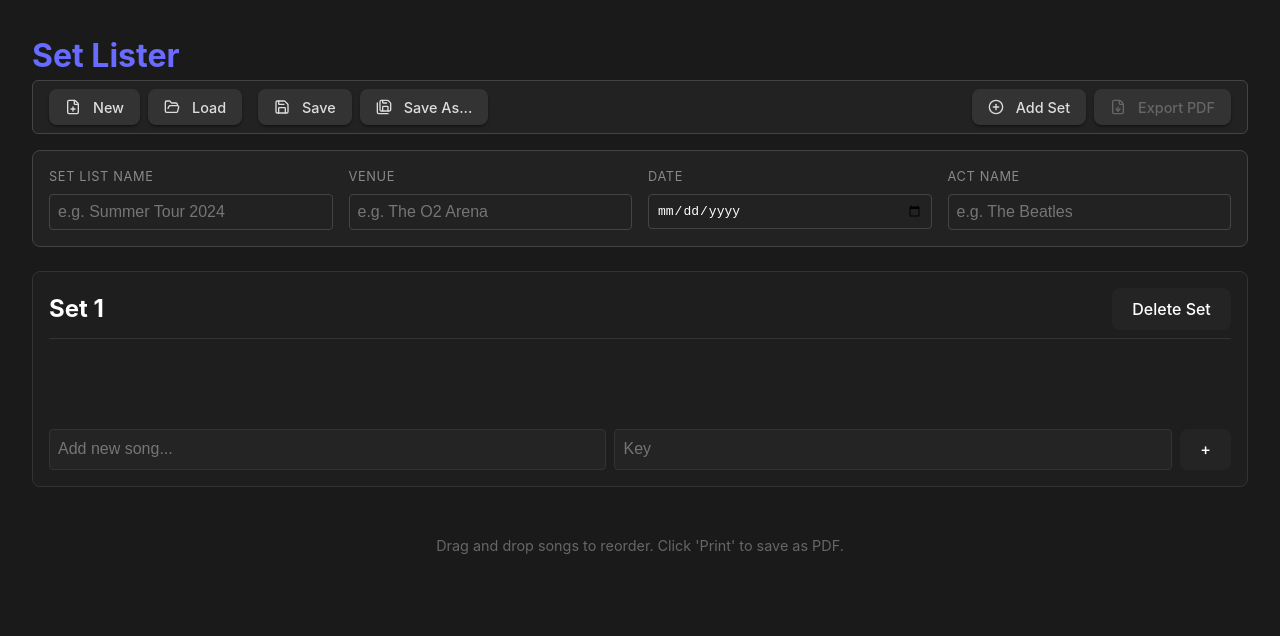
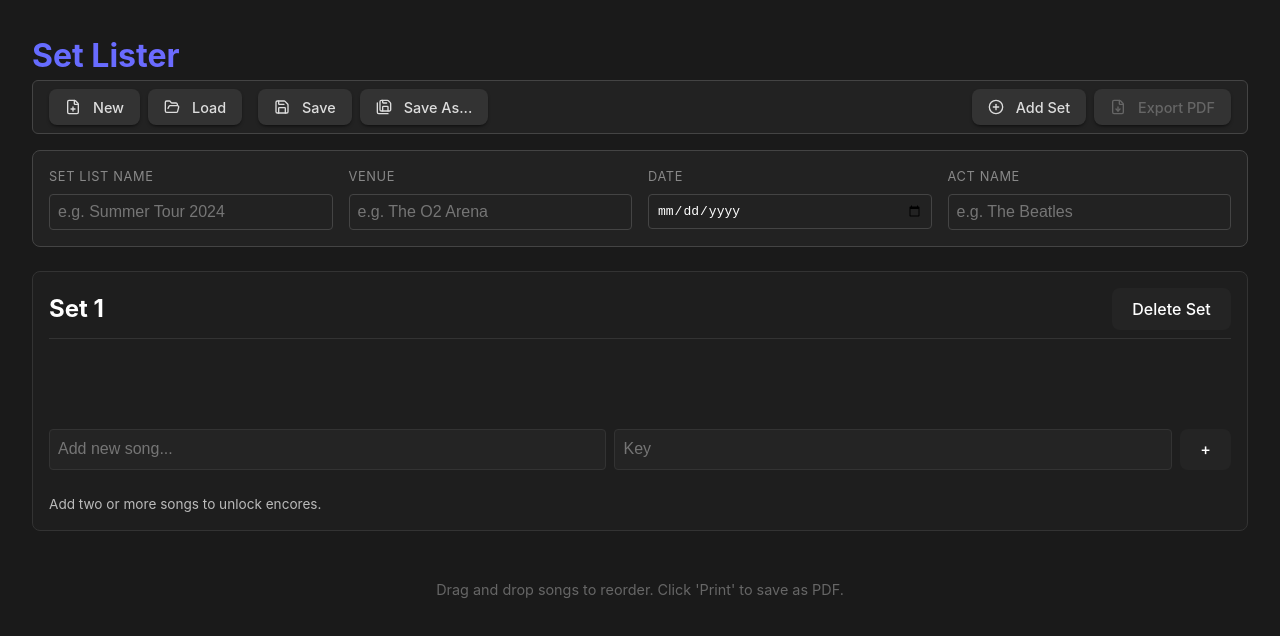
Before and after one commit to thebigdavec/set-lister, a Vue app: page / in a window 1280 px wide. Shown: the top 636 px of the page. Built offline with nearby package versions, Linux system fonts and the light colour scheme.

Commit message:
feat: implement encore marker functionality and enhance song management in sets

```diff
--- a/src/App.vue
+++ b/src/App.vue
@@ -14,6 +14,7 @@
   const uppercasePreview = ref(false);
 
   const previewSets = computed(() => store.sets.filter((set) => set.songs.length > 0));
+  const lastSetId = computed(() => (store.sets.length ? store.sets[store.sets.length - 1].id : null));
 
   const CM_TO_PX = 37.795275591; // 1 cm ≈ 37.795 px
   const TARGET_HEIGHT_CM = 29.7;
@@ -290,7 +291,8 @@
 
     <main>
       <div class="sets-wrapper">
-        <Set v-for="set in store.sets" :key="set.id" :set="set" @remove-set="removeSet(set.id)" />
+        <Set v-for="set in store.sets" :key="set.id" :set="set" :is-last="set.id === lastSetId"
+          @remove-set="removeSet(set.id)" />
       </div>
     </main>
 
@@ -313,7 +315,8 @@
 
     <div ref="previewRef" class="preview-content">
       <div class="sets-wrapper">
-        <SetPreview v-for="set in previewSets" :key="set.id" :set="set" :uppercase="uppercasePreview" />
+        <SetPreview v-for="set in previewSets" :key="set.id" :set="set" :uppercase="uppercasePreview"
+          :is-last="set.id === lastSetId" />
       </div>
     </div>
   </div>
@@ -333,8 +336,6 @@
   header {
     margin-block-end: 1.5rem;
   }
-
-  .header-top {}
 
   .header-metadata {
     background-color: #222;
--- a/src/components/Set.vue
+++ b/src/components/Set.vue
@@ -1,80 +1,118 @@
 <script setup lang="ts">
-  import { nextTick, onMounted, onUnmounted, ref } from 'vue';
-  import Sortable, { SortableEvent } from 'sortablejs';
-  import SongItem from './SongItem.vue';
+  import { computed, nextTick, onMounted, onUnmounted, ref } from 'vue'
+  import Sortable, { MoveEvent, SortableEvent } from 'sortablejs'
+  import SongItem from './SongItem.vue'
   import {
     addSongToSet,
+    isEncoreMarkerSong,
     moveSong,
     removeSongFromSet,
     renameSet,
     reorderSong,
     updateSong,
-    type SetItem,
-  } from '../store';
+    type SetItem
+  } from '../store'
 
-  const props = defineProps<{
-    set: SetItem;
-  }>();
+  const props = defineProps<{ set: SetItem; isLast: boolean }>()
 
-  const emit = defineEmits<{
-    (e: 'remove-set'): void;
-  }>();
+  defineEmits<{ (e: 'remove-set'): void }>()
 
-  const songListRef = ref<HTMLDivElement | null>(null);
-  const titleInputRef = ref<HTMLInputElement | null>(null);
-  let sortableInstance: Sortable | null = null;
+  const songListRef = ref<HTMLDivElement | null>(null)
+  const titleInputRef = ref<HTMLInputElement | null>(null)
+  let sortableInstance: Sortable | null = null
 
-  const newSongTitle = ref('');
-  const newSongKey = ref('');
+  const newSongTitle = ref('')
+  const newSongKey = ref('')
+
+  const markerIndex = computed(() => props.set.songs.findIndex(isEncoreMarkerSong))
+  const hasEncoreMarker = computed(() => markerIndex.value !== -1)
+  const markerIsLast = computed(() => {
+    if (markerIndex.value === -1) return false
+    return markerIndex.value === props.set.songs.length - 1
+  })
+
+  const encoreSummary = computed(() => {
+    if (!props.isLast) return 'Encore marker appears only in the final set.'
+    if (props.set.songs.length < 2) return 'Add two or more songs to unlock encores.'
+    if (!hasEncoreMarker.value) return 'Encore marker will appear automatically when eligible.'
+    return 'Drag the <encore> entry to choose where encores begin.'
+  })
 
   async function addSong(): Promise<void> {
-    if (!newSongTitle.value.trim()) return;
+    if (!newSongTitle.value.trim()) return
 
     addSongToSet(props.set.id, {
       title: newSongTitle.value,
-      key: newSongKey.value,
-    });
+      key: newSongKey.value
+    })
 
-    newSongTitle.value = '';
-    newSongKey.value = '';
+    newSongTitle.value = ''
+    newSongKey.value = ''
 
-    await nextTick();
-    titleInputRef.value?.focus();
+    await nextTick()
+    titleInputRef.value?.focus()
   }
 
   function handleTitleBlur(event: FocusEvent): void {
-    const target = event.target as HTMLElement | null;
-    if (!target) return;
-    renameSet(props.set.id, target.innerText);
+    const target = event.target as HTMLElement | null
+    if (!target) return
+    renameSet(props.set.id, target.innerText)
   }
 
   function handleSortEnd(evt: SortableEvent): void {
-    const fromSetId = props.set.id;
-    const toSetId = (evt.to as HTMLElement | null)?.dataset.setId;
+    const fromSetId = props.set.id
+    const toSetId = (evt.to as HTMLElement | null)?.dataset.setId
 
-    if (!toSetId) return;
+    if (!toSetId) return
 
     if (evt.to === evt.from) {
-      reorderSong(fromSetId, evt.oldIndex ?? 0, evt.newIndex ?? 0);
+      reorderSong(fromSetId, evt.oldIndex ?? 0, evt.newIndex ?? 0)
     } else {
-      moveSong(fromSetId, toSetId, evt.oldIndex ?? 0, evt.newIndex ?? 0);
+      moveSong(fromSetId, toSetId, evt.oldIndex ?? 0, evt.newIndex ?? 0)
     }
   }
 
+  function handleSortMove(evt: MoveEvent): boolean {
+    const dragged = evt.dragged as HTMLElement | null
+    if (!dragged) return true
+    const isMarker = dragged.dataset.encoreMarker === 'true'
+    if (!isMarker) return true
+    if (!props.isLast) return false
+    if (evt.to !== evt.from) return false
+    return true
+  }
+
+  function songIsEncore(index: number): boolean {
+    if (!props.isLast) return false
+    const divider = markerIndex.value
+    if (divider === -1) return false
+    return index > divider
+  }
+
+  function resetEncoreMarker(): void {
+    const index = markerIndex.value
+    if (index === -1) return
+    const lastIndex = props.set.songs.length - 1
+    if (index === lastIndex) return
+    reorderSong(props.set.id, index, lastIndex)
+  }
+
   onMounted(() => {
-    if (!songListRef.value) return;
+    if (!songListRef.value) return
 
     sortableInstance = new Sortable(songListRef.value, {
       group: 'songs',
       animation: 150,
       ghostClass: 'sortable-ghost',
-      onEnd: handleSortEnd,
-    });
-  });
+      draggable: '.song-item',
+      onMove: handleSortMove,
+      onEnd: handleSortEnd
+    })
+  })
 
   onUnmounted(() => {
-    sortableInstance?.destroy();
-  });
+    sortableInstance?.destroy()
+  })
 </script>
 
 <template>
@@ -85,14 +123,20 @@
     </div>
 
     <div ref="songListRef" class="song-list" :data-set-id="set.id">
-      <SongItem v-for="song in set.songs" :key="song.id" :song="song"
-        @update="(updates) => updateSong(set.id, song.id, updates)" @remove="removeSongFromSet(set.id, song.id)" />
+      <SongItem v-for="(song, index) in set.songs" :key="song.id" :song="song" :is-encore="songIsEncore(index)"
+        :is-encore-marker="song.isEncoreMarker === true" :marker-is-last="markerIsLast"
+        @update="updates => updateSong(set.id, song.id, updates)" @remove="removeSongFromSet(set.id, song.id)"
+        @reset-encore="resetEncoreMarker" />
     </div>
 
     <div class="add-song no-print">
-      <input ref="titleInputRef" v-model="newSongTitle" placeholder="Add new song..." @keyup.enter="addSong">
-      <input v-model="newSongKey" placeholder="Key" class="key-input" @keyup.enter="addSong">
+      <input ref="titleInputRef" v-model="newSongTitle" placeholder="Add new song..." @keyup.enter="addSong" />
+      <input v-model="newSongKey" placeholder="Key" class="key-input" @keyup.enter="addSong" />
       <button @click="addSong">+</button>
+    </div>
+
+    <div v-if="isLast" class="encore-actions no-print">
+      <p class="marker-hint">{{ encoreSummary }}</p>
     </div>
   </div>
 </template>
@@ -153,4 +197,17 @@
     opacity: 0.5;
     background: #333;
   }
+
+  .encore-actions {
+    margin-top: 0.5rem;
+    display: flex;
+    flex-direction: column;
+    gap: 0.35rem;
+  }
+
+  .marker-hint {
+    margin: 0;
+    font-size: 0.85rem;
+    color: #bbbbbb;
+  }
 </style>
--- a/src/components/SetPreview.vue
+++ b/src/components/SetPreview.vue
@@ -1,18 +1,20 @@
 <script setup lang="ts">
   import { computed, toRefs, withDefaults } from 'vue';
-  import { store, type SetItem } from '../store';
+  import { isEncoreMarkerSong, store, type SetItem, type Song } from '../store';
 
   const props = withDefaults(
     defineProps<{
       set: SetItem;
       uppercase?: boolean;
+      isLast?: boolean;
     }>(),
     {
       uppercase: false,
+      isLast: false,
     }
   );
 
-  const { set, uppercase } = toRefs(props);
+  const { set, uppercase, isLast } = toRefs(props);
 
   const hasMetadata = computed(() => {
     const m = store.metadata;
@@ -20,6 +22,27 @@
   });
 
   const showHeader = computed(() => hasMetadata.value || Boolean(set.value?.name));
+
+  const markerIndex = computed(() => {
+    if (!isLast.value) return -1;
+    return set.value.songs.findIndex(isEncoreMarkerSong);
+  });
+
+  const firstEncoreSongId = computed(() => {
+    const idx = markerIndex.value;
+    if (idx === -1) return null;
+    return set.value.songs[idx + 1]?.id ?? null;
+  });
+
+  const previewSongs = computed(() => set.value.songs.filter(song => !isEncoreMarkerSong(song)));
+
+  function isEncoreSong(song: Song): boolean {
+    if (!isLast.value) return false;
+    const idx = markerIndex.value;
+    if (idx === -1) return false;
+    const originalIndex = set.value.songs.findIndex(s => s.id === song.id);
+    return originalIndex > idx;
+  }
 
   function formatDate(dateStr: string | undefined): string {
     if (!dateStr) return '';
@@ -53,12 +76,17 @@
       </div>
 
       <div class="song-list" :data-set-id="set.id">
-        <div v-for="song in set.songs" :key="song.id" class="preview-song">
-          <span class="song-label">
-            <span class="song-title">{{ uppercase ? song.title.toUpperCase() : song.title }}</span><span v-if="song.key"
-              class="song-key"> ({{ song.key }})</span>
-          </span>
-        </div>
+        <template v-for="song in previewSongs" :key="song.id">
+          <div v-if="song.id === firstEncoreSongId" class="preview-encore-divider">
+            <span>---- encores ----</span>
+          </div>
+          <div class="preview-song" :class="{ 'is-encore': isEncoreSong(song) }">
+            <span class="song-label">
+              <span class="song-title">{{ uppercase ? song.title.toUpperCase() : song.title }}</span><span
+                v-if="song.key" class="song-key"> ({{ song.key }})</span>
+            </span>
+          </div>
+        </template>
       </div>
       <div class="set-spacer">&nbsp;</div>
     </div>
@@ -93,7 +121,6 @@
     left: 0;
     width: 100%;
     aspect-ratio: 210 / 297;
-    border: 2px solid rgba(0, 0, 0, 0.5);
     pointer-events: none;
     box-sizing: border-box;
     z-index: 0;
@@ -103,7 +130,6 @@
     position: absolute;
     inset: .3in .3in auto .3in;
     aspect-ratio: 210 / 297;
-    border: 2px dashed rgba(0, 0, 0, 0.3);
     pointer-events: none;
     box-sizing: border-box;
     z-index: 0;
@@ -178,6 +204,28 @@
     white-space: nowrap;
   }
 
+  .preview-song.is-encore {
+    color: #6c4dff;
+    font-style: italic;
+  }
+
+  .preview-encore-divider {
+    margin: 0.5rem 0;
+    position: relative;
+  }
+
+  .preview-encore-divider span {
+    position: absolute;
+    top: -0.75rem;
+    left: 0;
+    font-size: 0.75rem;
+    letter-spacing: 0.08em;
+    text-transform: uppercase;
+    color: #6c4dff;
+    background: #fff;
+    padding: 0 0.4rem;
+  }
+
   .song-label {
     font-weight: 600;
     font-size: inherit;
--- a/src/store.ts
+++ b/src/store.ts
@@ -8,6 +8,7 @@ export interface Song {
   id: string
   title: string
   key?: string
+  isEncoreMarker?: boolean
 }
 
 export interface SetMetrics {
@@ -37,6 +38,8 @@ export interface StoreState {
   sets: SetItem[]
 }
 
+const ENCORE_MARKER_TITLE = '<encore>'
+
 const EMPTY_METRICS: SetMetrics = {
   longestEntryId: null,
   longestEntryText: '',
@@ -48,8 +51,14 @@ function cloneEmptyMetrics(): SetMetrics {
   return { ...EMPTY_METRICS }
 }
 
+function isEncoreMarkerSong(song: Song | undefined): boolean {
+  if (!song) return false
+  return song.isEncoreMarker === true || song.title === ENCORE_MARKER_TITLE
+}
+
 function buildSetMetrics(songs: Song[]): SetMetrics {
-  if (songs.length === 0) {
+  const filtered = songs.filter(song => !isEncoreMarkerSong(song))
+  if (filtered.length === 0) {
     return cloneEmptyMetrics()
   }
 
@@ -57,7 +66,7 @@ function buildSetMetrics(songs: Song[]): SetMetrics {
   let longestEntryText = ''
   let longestEntryWidth16px = 0
 
-  songs.forEach(song => {
+  filtered.forEach(song => {
     const label = formatSongLabel(song.title, song.key)
     const width = measureSongLabelWidth(song.title, song.key)
     if (width >= longestEntryWidth16px) {
@@ -71,11 +80,15 @@ function buildSetMetrics(songs: Song[]): SetMetrics {
     longestEntryId,
     longestEntryText,
     longestEntryWidth16px,
-    totalRows: songs.length
+    totalRows: filtered.length
   }
 }
 
 function applySongAdditionMetrics(set: SetItem, song: Song): void {
+  if (isEncoreMarkerSong(song)) {
+    set.metrics = buildSetMetrics(set.songs)
+    return
+  }
   const metrics = set.metrics ?? cloneEmptyMetrics()
   const label = formatSongLabel(song.title, song.key)
   const width = measureSongLabelWidth(song.title, song.key)
@@ -142,7 +155,8 @@ function normalizeSongs(songs?: Song[]): Song[] {
       typeof song?.title === 'string' && song.title.trim().length > 0
         ? song.title
         : `Song ${index + 1}`,
-    key: typeof song?.key === 'string' ? song.key : undefined
+    key: typeof song?.key === 'string' ? song.key : undefined,
+    isEncoreMarker: isEncoreMarkerSong(song)
   }))
 }
 
@@ -168,6 +182,32 @@ function normalizeSets(sets?: SetItem[]): SetItem[] {
     }
   })
 }
+
+function createEncoreMarker(): Song {
+  return {
+    id: crypto.randomUUID(),
+    title: ENCORE_MARKER_TITLE,
+    key: undefined,
+    isEncoreMarker: true
+  }
+}
+
+function findEncoreMarkerIndex(set: SetItem): number {
+  return set.songs.findIndex(song => isEncoreMarkerSong(song))
+}
+
+function countPlayableSongs(set: SetItem): number {
+  return set.songs.reduce(
+    (acc, song) => acc + (isEncoreMarkerSong(song) ? 0 : 1),
+    0
+  )
+}
+
+export function hasEncoreMarker(set: SetItem): boolean {
+  return findEncoreMarkerIndex(set) !== -1
+}
+
+export { isEncoreMarkerSong }
 
 function buildInitialState(): StoreState {
   const savedState = parseSavedState(localStorage.getItem(STORAGE_KEY))
@@ -198,6 +238,7 @@ watch(
 
 export function addSet(): void {
   store.sets.push(createEmptySet(`Set ${store.sets.length + 1}`))
+  sanitizeEncoreMarkers()
   store.isDirty = true
 }
 
@@ -205,6 +246,7 @@ export function removeSet(setId: string): void {
   const index = store.sets.findIndex(set => set.id === setId)
   if (index !== -1) {
     store.sets.splice(index, 1)
+    sanitizeEncoreMarkers()
     store.isDirty = true
   }
 }
@@ -230,8 +272,18 @@ export function addSongToSet(
       id: crypto.randomUUID(),
       ...song
     }
-    set.songs.push(newSong)
-    applySongAdditionMetrics(set, newSong)
+    const markerIndex = findEncoreMarkerIndex(set)
+    const markerIsLast =
+      markerIndex !== -1 && markerIndex === set.songs.length - 1
+
+    if (markerIsLast) {
+      set.songs.splice(markerIndex, 0, newSong)
+      refreshSetMetrics(set)
+    } else {
+      set.songs.push(newSong)
+      applySongAdditionMetrics(set, newSong)
+    }
+    sanitizeEncoreMarkers()
     store.isDirty = true
   }
 }
@@ -243,6 +295,7 @@ export function removeSongFromSet(setId: string, songId: string): void {
     if (index !== -1) {
       set.songs.splice(index, 1)
       refreshSetMetrics(set)
+      sanitizeEncoreMarkers()
       store.isDirty = true
     }
   }
@@ -256,7 +309,9 @@ export function reorderSong(
   const set = store.sets.find(s => s.id === setId)
   if (set && fromIndex >= 0 && toIndex >= 0 && fromIndex < set.songs.length) {
     const [movedSong] = set.songs.splice(fromIndex, 1)
-    set.songs.splice(Math.min(toIndex, set.songs.length), 0, movedSong)
+    const insertIndex = Math.min(toIndex, set.songs.length)
+    set.songs.splice(insertIndex, 0, movedSong)
+    refreshSetMetrics(set)
     store.isDirty = true
   }
 }
@@ -272,9 +327,16 @@ export function moveSong(
 
   if (fromSet && toSet && fromIndex >= 0 && fromIndex < fromSet.songs.length) {
     const [movedSong] = fromSet.songs.splice(fromIndex, 1)
-    toSet.songs.splice(Math.min(toIndex, toSet.songs.length), 0, movedSong)
+    if (movedSong?.isEncoreMarker && fromSetId !== toSetId) {
+      // Encore marker stays within its original set
+      fromSet.songs.splice(fromIndex, 0, movedSong)
+      return
+    }
+    const insertIndex = Math.min(toIndex, toSet.songs.length)
+    toSet.songs.splice(insertIndex, 0, movedSong)
     refreshSetMetrics(fromSet)
     refreshSetMetrics(toSet)
+    sanitizeEncoreMarkers()
     store.isDirty = true
   }
 }
@@ -309,6 +371,7 @@ export function resetStore(): void {
   store.sets = newData.sets
   store.isDirty = newData.isDirty
   store.metadata = newData.metadata
+  sanitizeEncoreMarkers()
 }
 
 export function loadStore(data: unknown): boolean {
@@ -331,6 +394,25 @@ export function loadStore(data: unknown): boolean {
     date: candidate.metadata?.date ?? '',
     actName: candidate.metadata?.actName ?? ''
   }
+  sanitizeEncoreMarkers()
   store.isDirty = false
   return true
 }
+
+export function sanitizeEncoreMarkers(): void {
+  if (!store.sets.length) return
+  const lastIndex = store.sets.length - 1
+
+  store.sets.forEach((set, index) => {
+    const markerIndex = findEncoreMarkerIndex(set)
+    const shouldHaveMarker = index === lastIndex && countPlayableSongs(set) >= 2
+
+    if (shouldHaveMarker && markerIndex === -1) {
+      set.songs.push(createEncoreMarker())
+      refreshSetMetrics(set)
+    } else if (!shouldHaveMarker && markerIndex !== -1) {
+      set.songs.splice(markerIndex, 1)
+      refreshSetMetrics(set)
+    }
+  })
+}
```
Also changed, not shown: src/components/SongItem.vue (+85 -16 lines), 1 other file (tests, documents, lock files or other folders).
